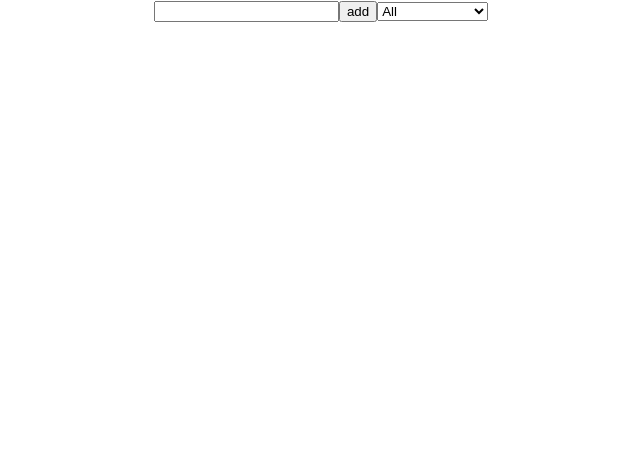
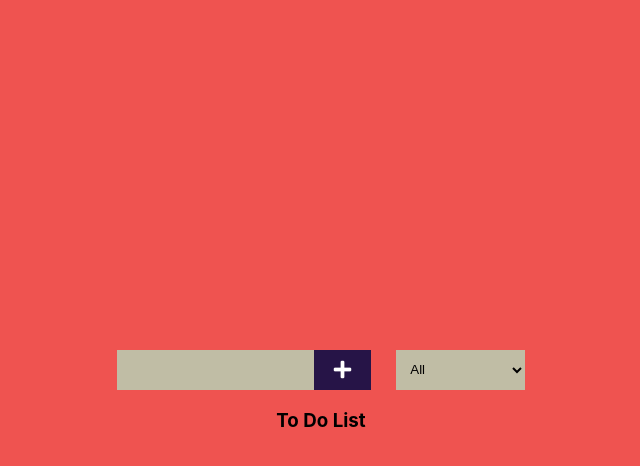
Before and after one commit to BhavanaHombannavar/todo_react, a React (Create React App) app: page / in a window 1280 px wide. Shown: the top 466 px of the page, without its empty margins (319-959 px from the left). Built offline with nearby package versions, Linux system fonts and the light colour scheme.

Commit message:
styling for todo application

```diff
--- a/public/index.html
+++ b/public/index.html
@@ -24,7 +24,9 @@
       work correctly both with client-side routing and a non-root public URL.
       Learn how to configure a non-root public URL by running `npm run build`.
     -->
-    <title>React App</title>
+    <title>Todo List</title>
+    <link rel="stylesheet" href="https://cdnjs.cloudflare.com/ajax/libs/font-awesome/5.15.4/css/all.min.css"/>
+
   </head>
   <body>
     <noscript>You need to enable JavaScript to run this app.</noscript>
--- a/src/Components/Form/Form.js
+++ b/src/Components/Form/Form.js
@@ -37,16 +37,18 @@ export default class Form extends React.Component{
 
   render() {
     return (
-      <div>
+      <div className="d-flex">
         <input
         type="text"
         autoComplete="off"
         name="to_do_name"
         onChange={this.setInputText}
         value={this.state.currentInput}
+        className="todo_input"
         />
-        <input type="submit" value="add" onClick={this.submitCurrentInput}/>
-        <select name="current_status" onChange={this.filterList}>
+        {/*<input type="submit" value="add"/>*/}
+        <button type="submit"  onClick={this.submitCurrentInput} className="addButton"><i class="fas fa-plus"></i></button>
+        <select name="current_status" onChange={this.filterList} className="currentStatus_selector">
           <option>All</option>
           <option>Completed</option>
           <option>Not Completed</option>
--- a/src/Components/Todo/Todo.js
+++ b/src/Components/Todo/Todo.js
@@ -25,12 +25,12 @@ export default class Todo extends React.Component {
 
   render(){
     // console.log(this.props.currentItem)
+    let done_class = this.props.currentItem.completed ? 'done_class' : '';
     return (
-        <li key={this.props.currentItem.id}>
-        {this.props.currentItem.text}
-        {this.props.currentItem.completed ? 'done' : ''}
-        <button onClick={this.handleCurrentList}>complete</button>
-        <button onClick={this.deleteCurrentItem}>delete</button>
+        <li key={this.props.currentItem.id} className={done_class}>
+        <span >{this.props.index+1+'. '+this.props.currentItem.text}</span>
+        <button onClick={this.deleteCurrentItem}><i class="fas fa-times"></i></button>
+        <button onClick={this.handleCurrentList} className="completed_todo"><i class="fas fa-check"></i></button>
         </li>
     )
   }
--- a/src/Components/TodoList/TodoList.js
+++ b/src/Components/TodoList/TodoList.js
@@ -10,14 +10,18 @@ export default class TodoList extends React.Component {
     // {this.props.currentList.map(el =>
 
     return (
-      <ul>
-      {this.props.filteredList.map(el =>
+      <>
+      <h3>To Do List</h3>
+      <ul className="list_style">
+      {this.props.filteredList.map((el, index) =>
         <Todo currentItem={el} key={el.id}
         currentList={this.props.currentList}
         setCurrentList={this.props.setCurrentList}
-        currentItem={el}/>
+        currentItem={el}
+        index={index}/>
       )}
       </ul>
+      </>
     )
   }
 }
--- a/src/index.css
+++ b/src/index.css
@@ -11,3 +11,58 @@ code {
   font-family: source-code-pro, Menlo, Monaco, Consolas, 'Courier New',
     monospace;
 }
+#root{
+  height: 100vh;
+  display: grid;
+  place-items: center;
+  background: #ef5350;
+}
+.d-flex{
+  display: flex !important;
+}
+.todo_input{
+  padding: 10px;
+    background: #C0BDA5;
+    border: 0;
+    outline: 0;
+}
+.addButton{
+  background: #261447;
+    color: #fff;
+    padding: 10px 20px;
+    border: 0;
+    outline: 0;
+    margin-right: 25px;
+    font-size: 20px;
+    line-height: 20px;
+}
+.currentStatus_selector{
+  padding: 10px;
+  background: #C0BDA5;
+  outline: 0;
+  border: 0;
+}
+.list_style{
+  list-style-type: none;
+  text-align: left;
+  padding: 0;
+}
+.list_style button{
+  margin-left: 20px;
+  background: #261447;
+  color: #fff;
+  outline: 0;
+  border: 0;
+  padding: 10px;
+  float: right;
+  line-height: 1;
+}
+.list_style li{
+  margin: 20px 0;
+}
+.done_class span{
+  text-decoration: line-through;
+}
+.done_class .completed_todo{
+  background: #388e3c;
+}
```
